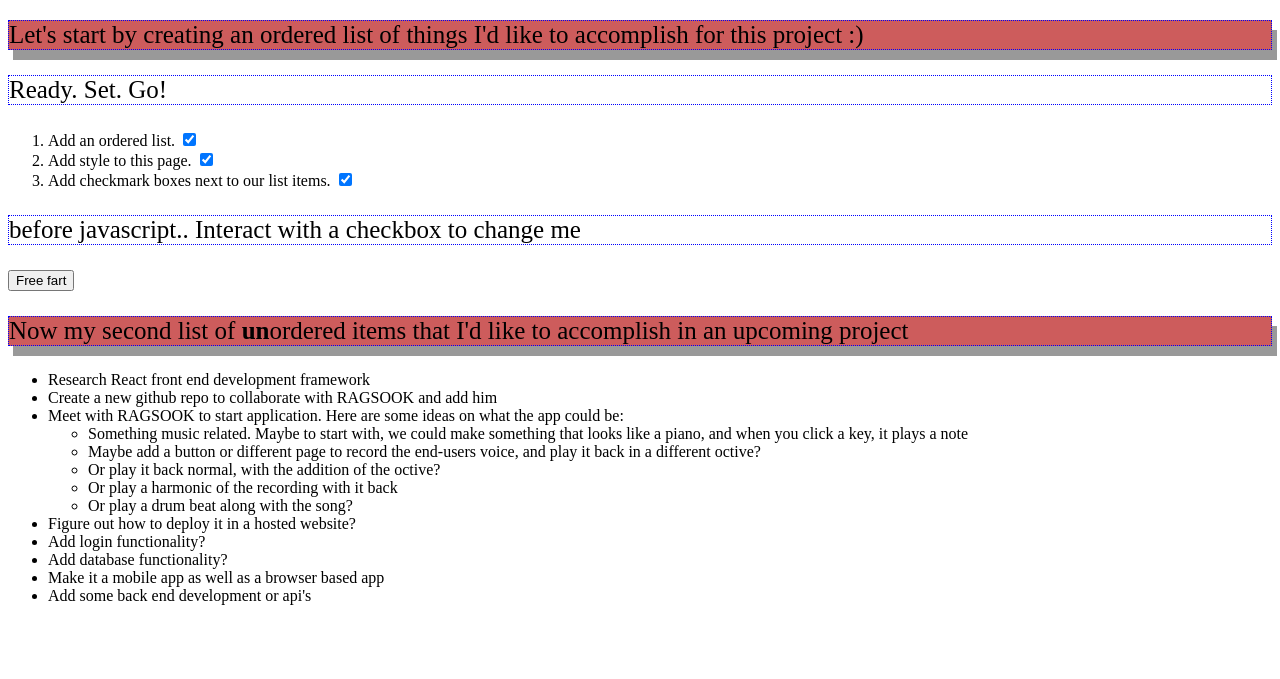
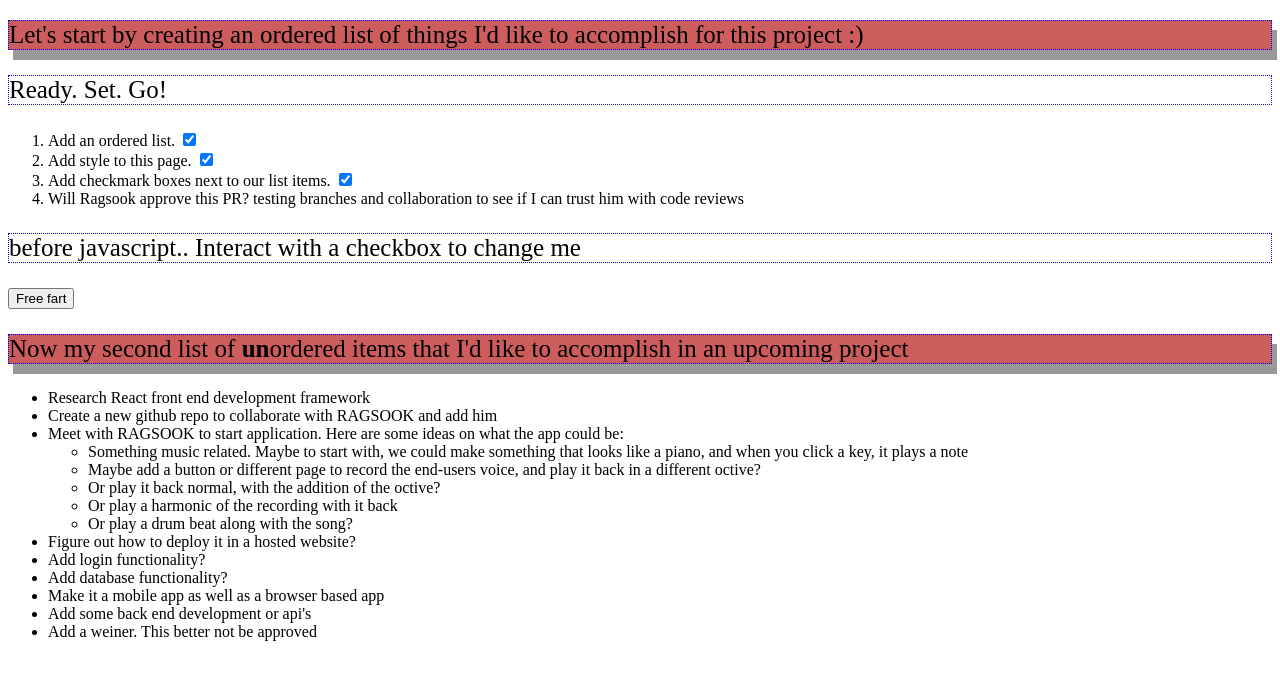
Before and after one commit to caseytroop/troopbros_test_html, a plain HTML site: page index.html in a window 1280 px wide. Shown: the part 97-776 px from the top of the page. Drawn offline with Linux system fonts and the light colour scheme.

Commit message:
Adds additional list items

```diff
--- a/index.html
+++ b/index.html
@@ -22,6 +22,7 @@
             <li>Add an ordered list.  <input class="checks" type="checkbox" checked/></li>
             <li>Add style to this page. <input class="checks" type="checkbox" checked/></li>
             <li>Add checkmark boxes next to our list items. <input class="checks" type="checkbox" checked/></li>
+            <li>Will Ragsook approve this PR?  testing branches and collaboration to see if I can trust him with code reviews</li>
         </ol>
         <p id="demo">before javascript.. Interact with a checkbox to change me</p>
         <button onclick="playMusic()">Free fart</button>
@@ -43,6 +44,7 @@
           <li>Add database functionality?</li>
           <li>Make it a mobile app as well as a browser based app</li>
           <li>Add some back end development or api's</li>
+          <li>Add a weiner.  This better not be approved</li>
         </ul>
     </main>
     <script>
```
